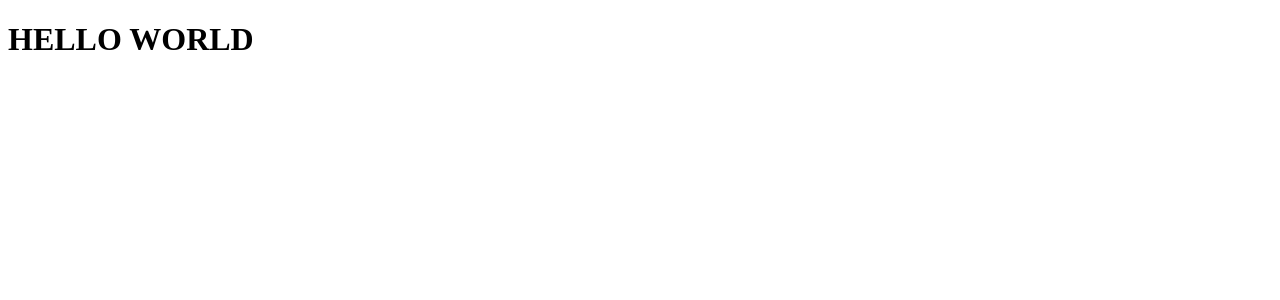
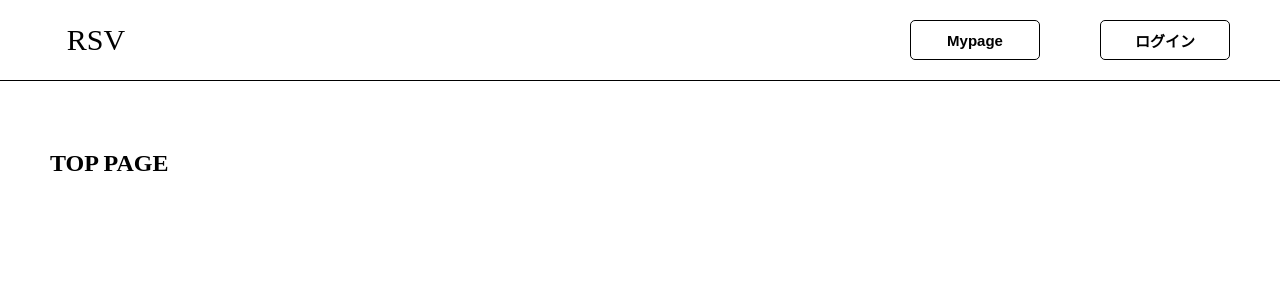
Before and after one commit to daisuketakakuwa/rsv-system, a React (Vite) app: page / in a window 1280 px wide. Shown: the top 300 px of the page. Built offline with nearby package versions, Linux system fonts and the light colour scheme.

Commit message:
implement HeaderMenu, Layout, SlideButon

```diff
--- a/index.html
+++ b/index.html
@@ -1,13 +1,19 @@
-<!DOCTYPE html>
+<!doctype html>
 <html lang="en">
   <head>
     <meta charset="UTF-8" />
     <link rel="icon" type="image/svg+xml" href="/vite.svg" />
     <meta name="viewport" content="width=device-width, initial-scale=1.0" />
-    <title>Vite + React + TS</title>
+    <title>RSV</title>
   </head>
   <body>
     <div id="root"></div>
     <script type="module" src="/src/main.tsx"></script>
   </body>
+
+  <style>
+    body {
+      margin: 0;
+    }
+  </style>
 </html>
--- a/package.json
+++ b/package.json
@@ -22,6 +22,8 @@
     "npm-run-all": "^4.1.5",
     "react": "^18.2.0",
     "react-dom": "^18.2.0",
+    "react-router-dom": "^6.21.1",
+    "styled-components": "^6.1.6",
     "winston": "^3.11.0"
   },
   "devDependencies": {
@@ -31,6 +33,8 @@
     "@types/moment-timezone": "^0.5.30",
     "@types/react": "^18.0.15",
     "@types/react-dom": "^18.0.6",
+    "@types/react-router-dom": "^5.3.3",
+    "@types/styled-components": "^5.1.34",
     "@types/winston": "^2.4.4",
     "@typescript-eslint/eslint-plugin": "^6.14.0",
     "@vitejs/plugin-react": "^2.0.0",
--- a/src/App.tsx
+++ b/src/App.tsx
@@ -1,3 +1,19 @@
-const App = () => <h1>HELLO WORLD</h1>;
+import { BrowserRouter, Route, Routes } from 'react-router-dom';
+import Layout from './components/Layout/Layout';
+import TopPage from './pages/Top/TopPage';
+
+const App = () => {
+  return (
+    <>
+      <BrowserRouter>
+        <Layout>
+          <Routes>
+            <Route path="/" element={<TopPage />} />
+          </Routes>
+        </Layout>
+      </BrowserRouter>
+    </>
+  );
+};
 
 export default App;
--- /dev/null
+++ b/src/components/Layout/Layout.tsx
@@ -0,0 +1,62 @@
+import { ReactNode, useEffect, useState } from 'react';
+import { HIDE_MENU_BUTTONS_PAGES } from '../../utils/constants';
+import SlideButton from '../styles/SlideButton';
+
+type LayoutProps = {
+  children: ReactNode;
+};
+
+const Layout = (props: LayoutProps) => {
+  const { children } = props;
+
+  const [showMenuButtons, setShowMenuButtons] = useState(true);
+  useEffect(() => {
+    setShowMenuButtons(!HIDE_MENU_BUTTONS_PAGES.includes(window.location.pathname));
+  }, [window.location.pathname]);
+
+  return (
+    <div style={{ position: 'relative', height: '100%' }}>
+      <div
+        style={{
+          position: 'absolute',
+          display: 'flex',
+          width: '100%',
+          height: '80px',
+          borderBottom: '1px solid black',
+        }}>
+        <div
+          style={{
+            height: '100%',
+            width: '15%',
+            display: 'flex',
+            flex: 'center',
+            alignItems: 'center',
+            justifyContent: 'center',
+          }}>
+          <div style={{ fontSize: '30px' }}>RSV</div>
+        </div>
+        <div
+          style={{
+            height: '100%',
+            width: '85%',
+            display: 'flex',
+            alignItems: 'center',
+            justifyContent: 'right',
+          }}>
+          {showMenuButtons && (
+            <>
+              <SlideButton margin="0px 10px">Mypage</SlideButton>
+              <SlideButton margin="0px 50px">ログイン</SlideButton>
+            </>
+          )}
+        </div>
+      </div>
+
+      <div style={{ width: '100%', height: '100%', position: 'absolute', top: '100px', left: '0' }}>
+        {children}
+      </div>
+    </div>
+  );
+};
+
+export default Layout;
--- /dev/null
+++ b/src/components/styles/SlideButton.ts
@@ -0,0 +1,44 @@
+import styled from 'styled-components';
+
+const SlideButton = styled.button<{ width?: string; margin?: string }>`
+  background-color: white;
+  cursor: pointer;
+  height: 40px;
+  width: ${(props) => props.width || '130px'};
+  font-size: 15px;
+  font-weight: 700;
+  border: 1px solid black;
+  border-radius: 5px;
+  margin: ${(props) => props.margin || '0'};
+
+  /* 箱の位置をabsoluteで固定するため */
+  position: relative;
+  overflow: hidden;
+  z-index: 1;
+
+  /* スライドしてくる箱の定義 */
+  &::before {
+    content: '';
+    display: inline-block;
+    position: absolute;
+    top: 0;
+    left: 0;
+    background-color: black;
+    height: 40px;
+    width: ${(props) => props.width || '130px'};
+    /* 最初は左にずらしておく */
+    transform: translateX(-100%);
+    transition: transform 0.3s;
+    z-index: -1;
+  }
+  /* ホバーしたら箱を右にスライドする */
+  &:hover::before {
+    transform: none;
+  }
+
+  &:hover {
+    color: white;
+  }
+`;
+
+export default SlideButton;
--- /dev/null
+++ b/src/pages/Top/TopPage.tsx
@@ -0,0 +1,3 @@
+const TopPage = () => <h2 style={{ margin: '50px' }}>TOP PAGE</h2>;
+
+export default TopPage;
--- /dev/null
+++ b/src/utils/constants.ts
@@ -0,0 +1 @@
+export const HIDE_MENU_BUTTONS_PAGES = ['/login'];
```
Also changed, not shown: .prettierrc.yaml, 2 other files (tests, documents, lock files or other folders).
